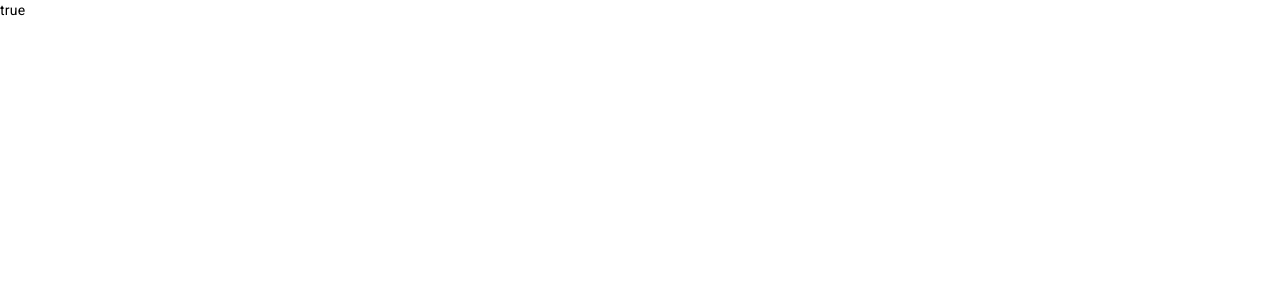
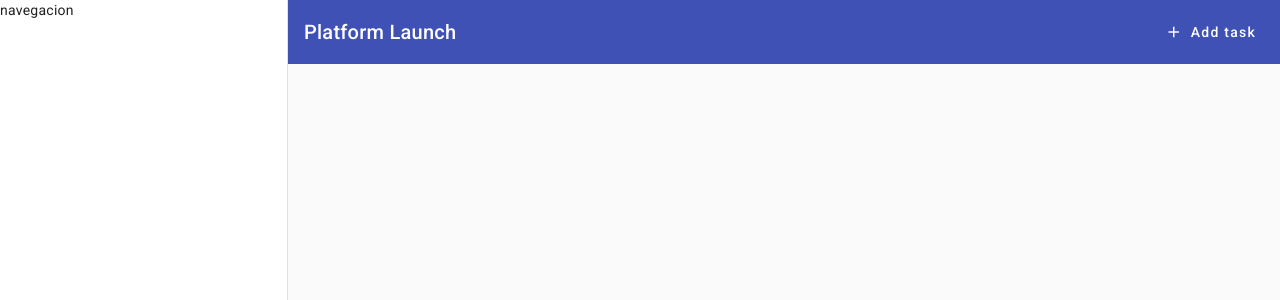
Before and after one commit to HenryAprendo/kamban, an Angular app: page /dashboard in a window 1280 px wide. Shown: the top 300 px of the page. Built offline with nearby package versions, Linux system fonts and the light colour scheme.

Commit message:
Estructura principal del dashboard con un Sidenav

```diff
--- a/src/app/website/components/dashboard/dashboard.component.html
+++ b/src/app/website/components/dashboard/dashboard.component.html
@@ -1 +1,34 @@
-<p>{{mobileQuery.matches}}</p>
+
+<div class="flex flex-col absolute inset-0" >
+  <mat-sidenav-container class="flex-1">
+    <mat-sidenav
+      #side
+      [opened]="mobileQuery.matches"
+      [mode]="mobileQuery.matches ? 'side' : 'over' "
+      class="w-72"
+    >
+      navegacion
+    </mat-sidenav>
+    <mat-sidenav-content>
+      <mat-toolbar class="gap-x-4" color="primary">
+
+          <button
+            color="primary"
+            type="button"
+            (click)="side.toggle()"
+            [class.sm:hidden]="mobileQuery.matches"
+            mat-mini-fab
+          >
+            <mat-icon>menu</mat-icon>
+          </button>
+
+          <h2 class="text-base m-0 sm:text-xl">Platform Launch</h2>
+          <span class="flex-grow"></span>
+          <button class="hover:bg-indigo-800" type="button" mat-button >
+            <mat-icon>add</mat-icon>
+            <span>Add task</span>
+          </button>
+      </mat-toolbar>
+    </mat-sidenav-content>
+  </mat-sidenav-container>
+</div>
--- a/src/app/website/components/dashboard/dashboard.component.ts
+++ b/src/app/website/components/dashboard/dashboard.component.ts
@@ -1,6 +1,7 @@
 import { Component, ChangeDetectorRef, OnDestroy, inject } from '@angular/core';
 import { CommonModule } from '@angular/common';
 import { MediaMatcher } from '@angular/cdk/layout';
+import { RouterOutlet } from '@angular/router';
 
 import { MatSidenavModule } from '@angular/material/sidenav';
 import { MatIconModule } from '@angular/material/icon';
@@ -13,6 +14,7 @@ import { MatToolbarModule} from '@angular/material/toolbar';
   standalone: true,
   imports: [
     CommonModule,
+    RouterOutlet,
     MatSidenavModule,
     MatToolbarModule,
     MatButtonModule,
--- a/src/styles.scss
+++ b/src/styles.scss
@@ -1,8 +1,10 @@
 /* You can add global styles to this file, and also import other style files */
-
 @tailwind base;
 @tailwind components;
 @tailwind utilities;
 
 html, body { height: 100%; }
-body { margin: 0; font-family: Roboto, "Helvetica Neue", sans-serif; }
+body {
+  margin: 0;
+  font-family: Roboto, "Helvetica Neue", sans-serif;
+}
--- a/tailwind.config.js
+++ b/tailwind.config.js
@@ -5,4 +5,5 @@ module.exports = {
     extend: {},
   },
   plugins: [],
+  important: true
 }
```
